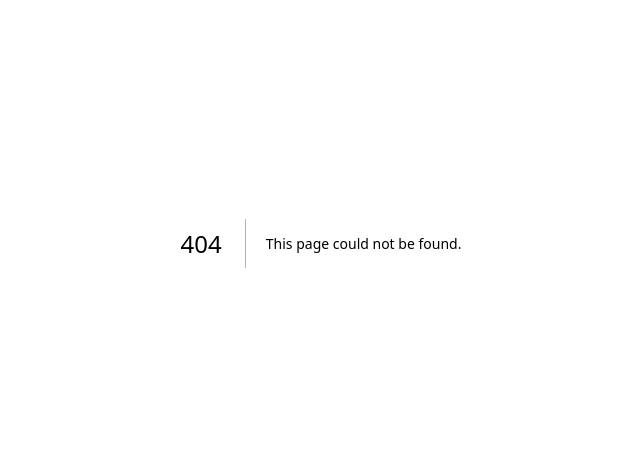
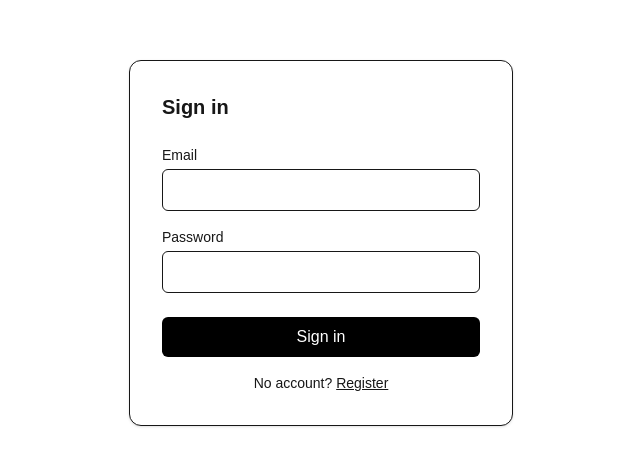
Before and after one commit to sethu200684/cyphlab-task-manager, a Next.js app in the folder client/: page /login in a window 1280 px wide. Before the commit this address had no page. Shown: the part 157-622 px from the top of the page, without its empty margins (319-959 px from the left). Built offline with nearby package versions, Linux system fonts and the light colour scheme.

Commit message:
Add login page with auth form

```diff
--- /dev/null
+++ b/client/app/login/page.js
@@ -0,0 +1,74 @@
+"use client";
+
+import { useState } from "react";
+import { useRouter } from "next/navigation";
+import Link from "next/link";
+import { apiFetch } from "../../lib/api";
+import { useAuth } from "../../context/AuthContext";
+
+export default function LoginPage() {
+  const [email, setEmail] = useState("");
+  const [password, setPassword] = useState("");
+  const [error, setError] = useState("");
+  const [loading, setLoading] = useState(false);
+  const { login } = useAuth();
+  const router = useRouter();
+
+  async function handleSubmit(e) {
+    e.preventDefault();
+    setError("");
+    setLoading(true);
+    try {
+      const data = await apiFetch("/auth/login", {
+        method: "POST",
+        body: { email, password },
+      });
+      login(data.token, data.user);
+      router.push("/dashboard");
+    } catch (err) {
+      setError(err.message);
+    } finally {
+      setLoading(false);
+    }
+  }
+
+  return (
+    <main className="min-h-screen flex items-center justify-center px-4">
+      <form onSubmit={handleSubmit} className="w-full max-w-sm bg-white p-8 rounded-xl shadow border">
+        <h1 className="text-xl font-semibold mb-6">Sign in</h1>
+
+        {error && <p className="text-sm text-red-600 mb-4">{error}</p>}
+
+        <label className="block text-sm mb-1">Email</label>
+        <input
+          type="email"
+          required
+          value={email}
+          onChange={(e) => setEmail(e.target.value)}
+          className="w-full border rounded-md px-3 py-2 mb-4"
+        />
+
+        <label className="block text-sm mb-1">Password</label>
+        <input
+          type="password"
+          required
+          value={password}
+          onChange={(e) => setPassword(e.target.value)}
+          className="w-full border rounded-md px-3 py-2 mb-6"
+        />
+
+        <button
+          type="submit"
+          disabled={loading}
+          className="w-full bg-black text-white rounded-md py-2 disabled:opacity-50"
+        >
+          {loading ? "Signing in..." : "Sign in"}
+        </button>
+
+        <p className="text-sm mt-4 text-center">
+          No account? <Link href="/register" className="underline">Register</Link>
+        </p>
+      </form>
+    </main>
+  );
+}
```
